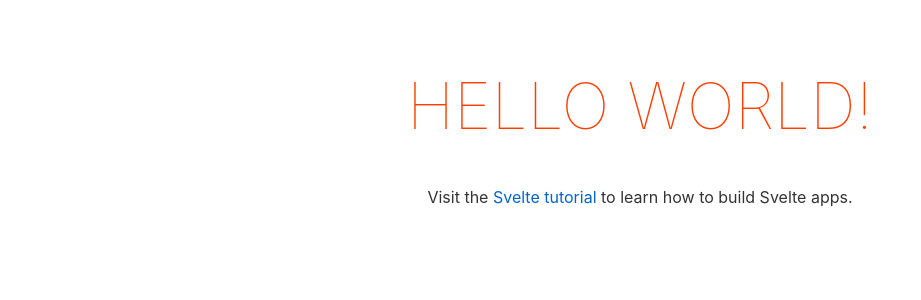
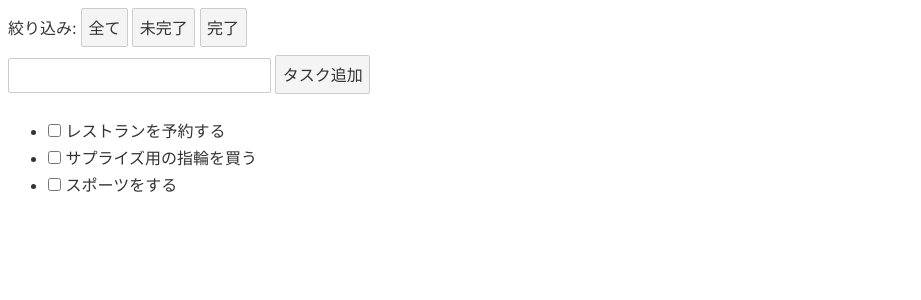
Before and after one commit to lil-shimon/svelte-example, a Svelte app: page / in a window 1280 px wide. Shown: the top 300 px of the page, without its empty margins (0-921 px from the left). Built offline with nearby package versions, Linux system fonts and the light colour scheme.

Commit message:
feat: 🎸 ui for todo

```diff
--- a/src/App.svelte
+++ b/src/App.svelte
@@ -1,30 +1,29 @@
 <script>
-	export let name;
+
 </script>
 
-<main>
-	<h1>Hello {name}!</h1>
-	<p>Visit the <a href="https://svelte.dev/tutorial">Svelte tutorial</a> to learn how to build Svelte apps.</p>
-</main>
+<div>
+	絞り込み:
+	<button>全て</button>
+	<button>未完了</button>
+	<button>完了</button>
+</div>
+<div>
+	<input type="text">
+	<button>タスク追加</button>
+</div>
+<div>
+	<ul>
+		<li>
+			<input type="checkbox"> レストランを予約する
+		</li>
+		<li>
+			<input type="checkbox"> サプライズ用の指輪を買う
+		</li>
+		<li>
+			<input type="checkbox"> スポーツをする
+		</li>
+	</ul>
+</div>
 
-<style>
-	main {
-		text-align: center;
-		padding: 1em;
-		max-width: 240px;
-		margin: 0 auto;
-	}
-
-	h1 {
-		color: #ff3e00;
-		text-transform: uppercase;
-		font-size: 4em;
-		font-weight: 100;
-	}
-
-	@media (min-width: 640px) {
-		main {
-			max-width: none;
-		}
-	}
-</style>
+<style></style>
```
